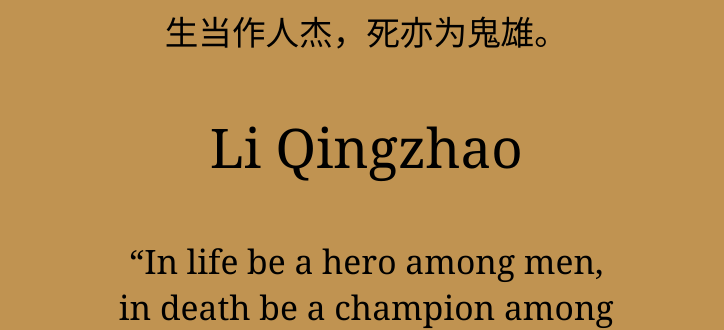
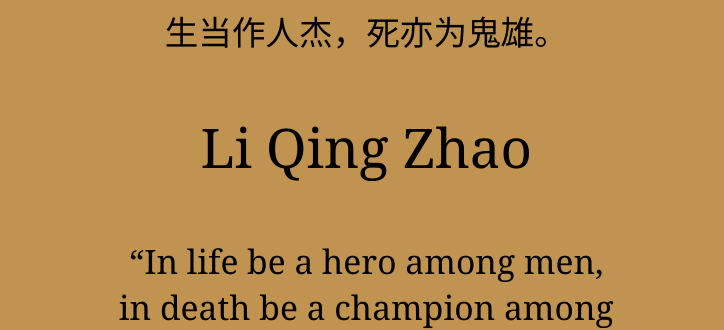
Before and after one commit to xixi0817/art_portfolio, a plain HTML site: page liqz1.html in a window 1280 px wide. Shown: the part 298-628 px from the top of the page, 556-1280 px from the left. Drawn offline with Linux system fonts and the light colour scheme; a web font is replaced by a local one.

Commit message:
Keep Li Qing Zhao spelling under the title
Co-Authored-By: Claude Opus 5.5 <noreply@anthropic.com>
Claude-Session: https://claude.ai/code/session_01D3C3RANvqHQNGFJQaV91dH

```diff
--- a/liqz1.html
+++ b/liqz1.html
@@ -56,7 +56,7 @@
 		<p class="p0-2">生当作人杰，死亦为鬼雄。</p>
 
 
-		<p class="p0-3">Li Qingzhao</p>
+		<p class="p0-3">Li Qing Zhao</p>
 		<p class="p0-4">“In life be a hero among men, in death be a champion among ghosts.”</p>
 		<br>
 	</div>
```
